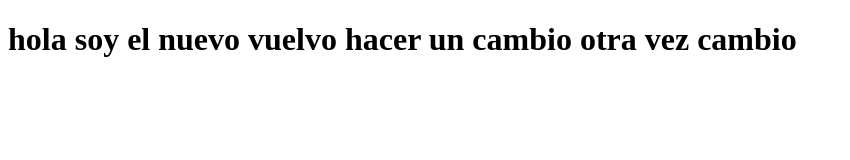
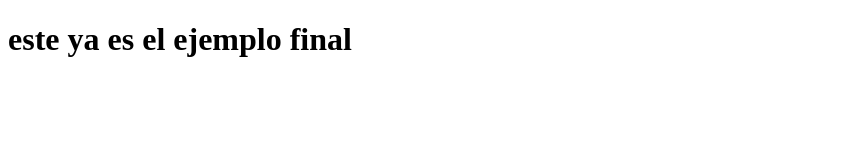
Before and after one commit to snawi/test-repositorio, a plain HTML site: page index.html in a window 1280 px wide. Shown: the whole page, without its empty margins (0-850 px from the left). Drawn offline with Linux system fonts and the light colour scheme.

```diff
--- a/index.html
+++ b/index.html
@@ -8,8 +8,7 @@
 </head>
 <body>
     <div>
-        <h1>hola soy el nuevo vuelvo hacer un cambio
-            otra vez cambio
+        <h1>este ya es el ejemplo final
         </h1>
     </div>
 </body>
```
